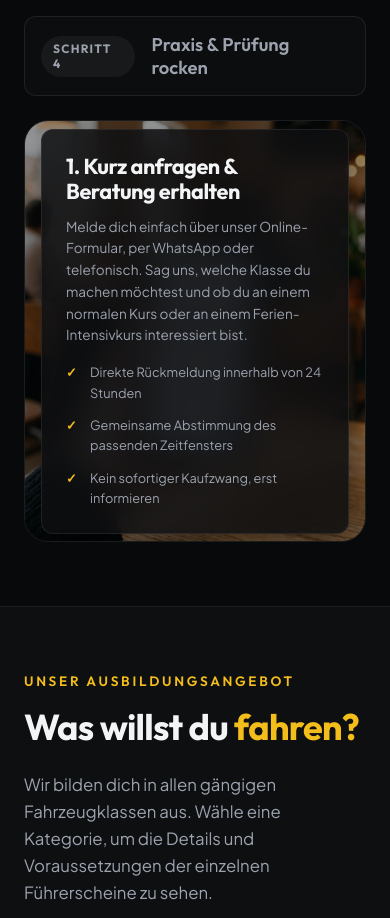
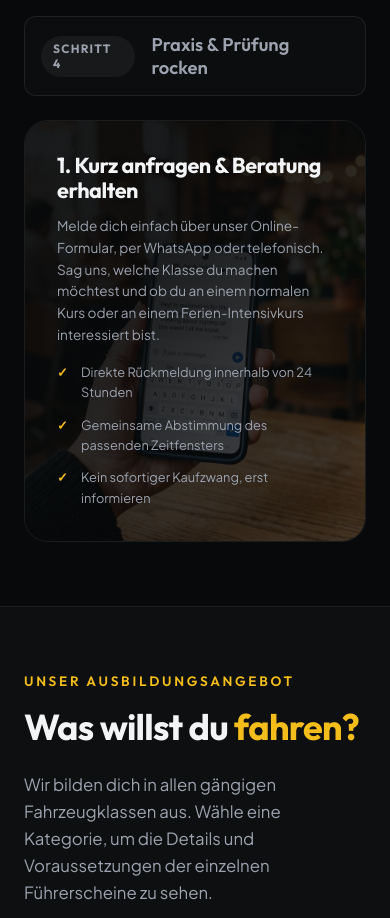
Before and after one commit to schmyzee/fahrschulebredstedt, a website built with Vite: page index.html in a window 390 px wide. Shown: the part 6080-6998 px from the top of the page. Built offline with nearby package versions, Linux system fonts and the light colour scheme.

Commit message:
Update steps background layout to draw text directly over dark overlay on image background

```diff
--- a/src/components/steps.css
+++ b/src/components/steps.css
@@ -106,22 +106,19 @@
 .step-panel-overlay {
   position: absolute;
   inset: 0;
-  background: rgba(8, 9, 10, 0.4);
+  background: linear-gradient(135deg, rgba(8, 9, 10, 0.93) 30%, rgba(8, 9, 10, 0.65) 100%);
   z-index: 2;
 }
 
 .step-panel-inner {
   position: relative;
   z-index: 3;
-  margin: auto 2rem;
-  padding: 3rem;
-  max-width: 90%;
-  background: rgba(14, 15, 17, 0.85) !important;
-  backdrop-filter: blur(16px);
-  -webkit-backdrop-filter: blur(16px);
-  border-radius: var(--radius-md);
-  border: 1px solid rgba(255, 255, 255, 0.08);
-  box-shadow: 0 10px 30px rgba(0, 0, 0, 0.4);
+  padding: 3.5rem;
+  width: 100%;
+  height: 100%;
+  display: flex;
+  flex-direction: column;
+  justify-content: center;
 }
 
 .panel-step-title {
@@ -179,8 +176,8 @@
     min-height: 420px;
   }
   .step-panel-inner {
-    margin: auto 1rem;
-    padding: 1.5rem;
+    margin: 0;
+    padding: 2rem;
     max-width: 100%;
   }
   .step-menu-item {
--- a/src/components/steps.html
+++ b/src/components/steps.html
@@ -35,7 +35,7 @@
         <div class="step-content-panel active" id="step-panel-1">
           <img src="/src/assets/step-anfragen.png" alt="Kontaktanfrage per Smartphone" class="step-panel-bg">
           <div class="step-panel-overlay"></div>
-          <div class="step-panel-inner glass-panel">
+          <div class="step-panel-inner">
             <h3 class="panel-step-title">1. Kurz anfragen & Beratung erhalten</h3>
             <p class="panel-step-desc">
               Melde dich einfach über unser Online-Formular, per WhatsApp oder telefonisch. Sag uns, welche Klasse du machen möchtest und ob du an einem normalen Kurs oder an einem Ferien-Intensivkurs interessiert bist.
@@ -52,7 +52,7 @@
         <div class="step-content-panel" id="step-panel-2">
           <img src="/src/assets/step-unterlagen.png" alt="Dokumente für Führerschein vorbereiten" class="step-panel-bg">
           <div class="step-panel-overlay"></div>
-          <div class="step-panel-inner glass-panel">
+          <div class="step-panel-inner">
             <h3 class="panel-step-title">2. Unterlagen & Behördenantrag vorbereiten</h3>
             <p class="panel-step-desc">
               Um Fahrstunden zu nehmen und Prüfungen abzulegen, muss ein offizieller Antrag bei der Behörde gestellt werden. Wir geben dir die fertige Checkliste an die Hand.
@@ -69,7 +69,7 @@
         <div class="step-content-panel" id="step-panel-3">
           <img src="/src/assets/step-theorie.png" alt="Fahrschule Theorieunterricht" class="step-panel-bg">
           <div class="step-panel-overlay"></div>
-          <div class="step-panel-inner glass-panel">
+          <div class="step-panel-inner">
             <h3 class="panel-step-title">3. Theorie-Unterricht mit Spaß & Witz</h3>
             <p class="panel-step-desc">
               Keine trockenen Vorträge. Wir vermitteln die Fahrschultheorie mit Humor und Interaktivität in unseren modernen Räumen in Bredstedt und Viöl.
@@ -86,7 +86,7 @@
         <div class="step-content-panel" id="step-panel-4">
           <img src="/src/assets/step-pruefung.png" alt="Erfolgreich bestandene Fahrprüfung" class="step-panel-bg">
           <div class="step-panel-overlay"></div>
-          <div class="step-panel-inner glass-panel">
+          <div class="step-panel-inner">
             <h3 class="panel-step-title">4. Praxisstunden & Erfolgreiche Prüfung</h3>
             <p class="panel-step-desc">
               Sobald dein Prüfauftrag vom TÜV vorliegt, starten wir mit den praktischen Übungsstunden. Wir schulen dich ruhig und strukturiert, bis du bereit für die Prüfung bist.
```
